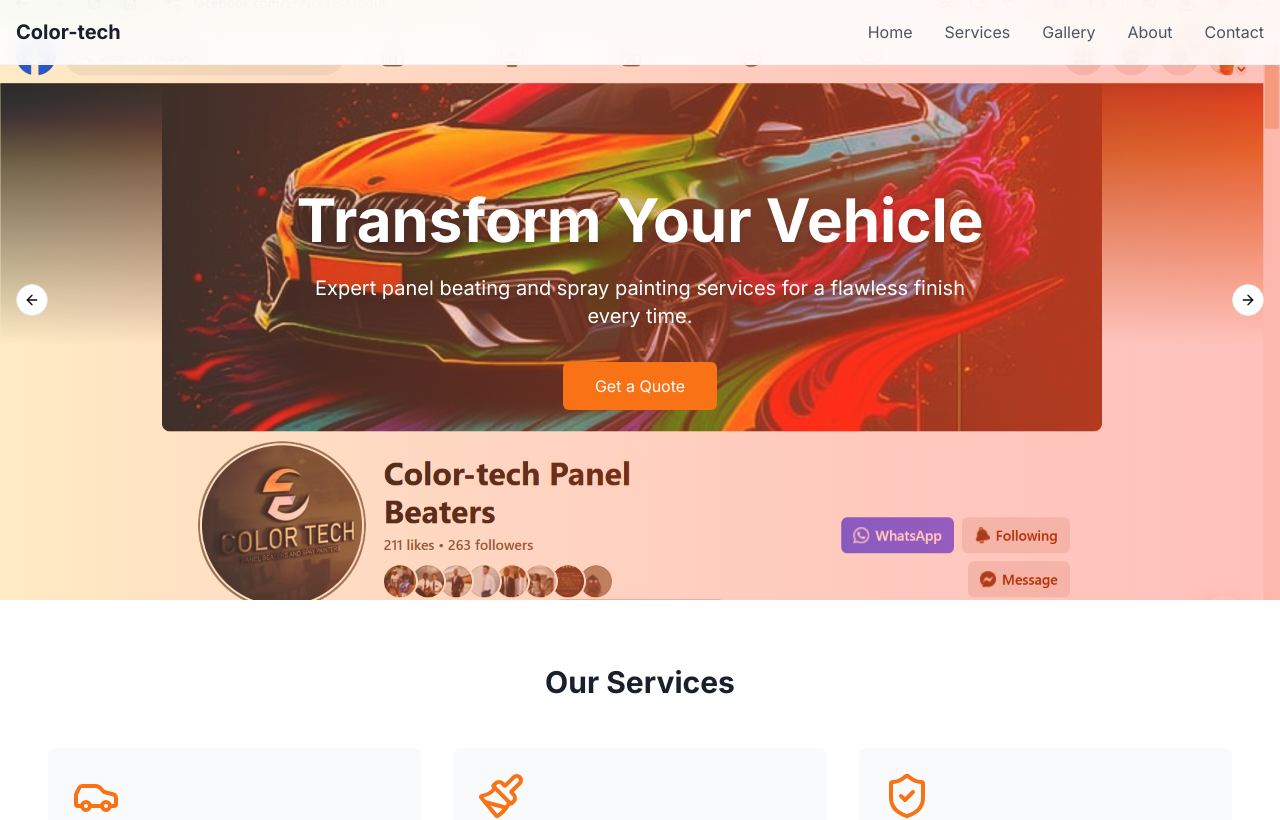
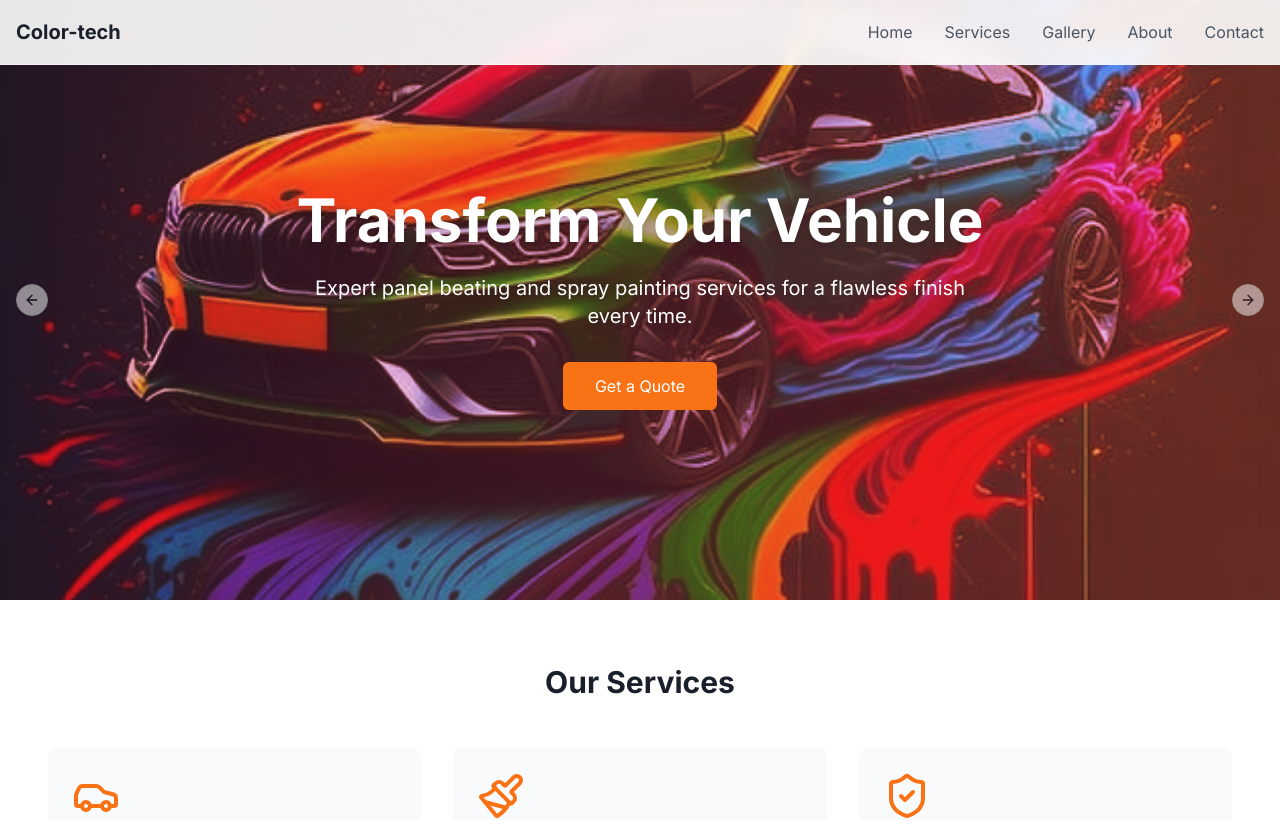
Before and after one commit to baobabstack-code/Color-Tech, a React (Vite) app: page / in a window 1280 px wide. Shown: the top 820 px of the page. Built offline with nearby package versions, Linux system fonts and the light colour scheme.

Commit message:
Update images in carousel
Update the images used in the hero carousel component.

```diff
--- a/src/components/HeroCarousel.tsx
+++ b/src/components/HeroCarousel.tsx
@@ -19,33 +19,13 @@ const HeroCarousel = () => {
         className="w-full"
       >
         <CarouselContent>
-          {/* Car Paint Transformation */}
+          {/* Colorful Car Art */}
           <CarouselItem className="relative h-[600px] w-full">
-            <div className="absolute inset-0 bg-gradient-to-r from-[#FFE29F] to-[#FF719A] opacity-40"></div>
+            <div className="absolute inset-0 bg-gradient-to-r from-[#FF719A] to-[#8B5CF6] opacity-30"></div>
             <img
-              src="/lovable-uploads/fdf5c8c9-a1c3-41da-8d25-1a26353ee2b9.png"
-              alt="Colorful car transformation"
-              className="w-full h-full object-cover"
-            />
-          </CarouselItem>
-
-          {/* Professional Work */}
-          <CarouselItem className="relative h-[600px] w-full">
-            <div className="absolute inset-0 bg-gradient-to-r from-[#0EA5E9] to-[#8B5CF6] opacity-40"></div>
-            <img
-              src="/lovable-uploads/f52a2ef2-7bdc-4481-8eac-b1904e23a0db.png"
-              alt="Professional panel beating"
-              className="w-full h-full object-cover"
-            />
-          </CarouselItem>
-
-          {/* Quality Service */}
-          <CarouselItem className="relative h-[600px] w-full">
-            <div className="absolute inset-0 bg-gradient-to-r from-[#F97316] to-[#D946EF] opacity-40"></div>
-            <img
-              src="/lovable-uploads/4b9c7bef-370d-4883-bfc7-2cd569e958bc.png"
-              alt="Quality service"
-              className="w-full h-full object-cover"
+              src="/lovable-uploads/830e13d0-5772-46d2-b986-7f8e3a6961b8.png"
+              alt="Artistic colorful car design"
+              className="w-full h-full object-cover bg-black"
             />
           </CarouselItem>
         </CarouselContent>
```
Also changed, not shown: public/lovable-uploads/830e13d0-5772-46d2-b986-7f8e3a6961b8.png (added).
